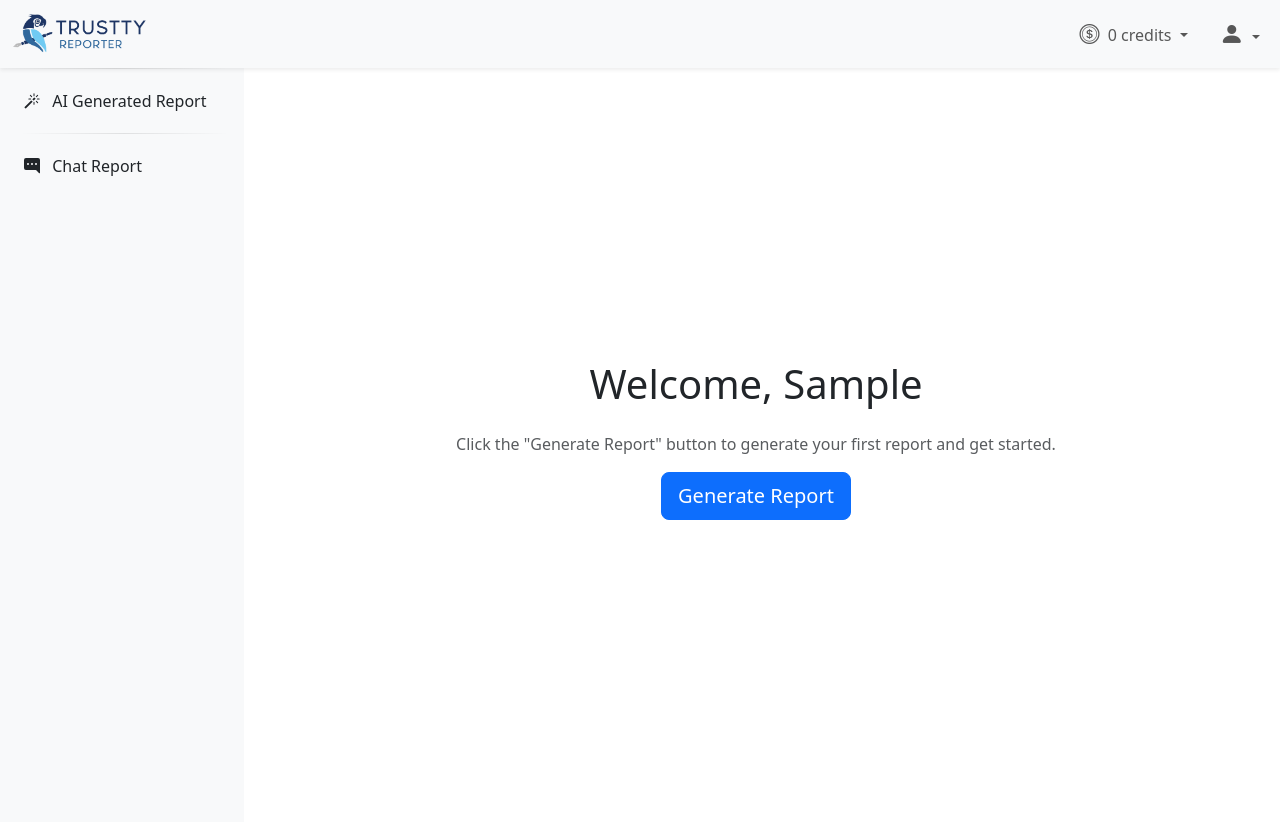
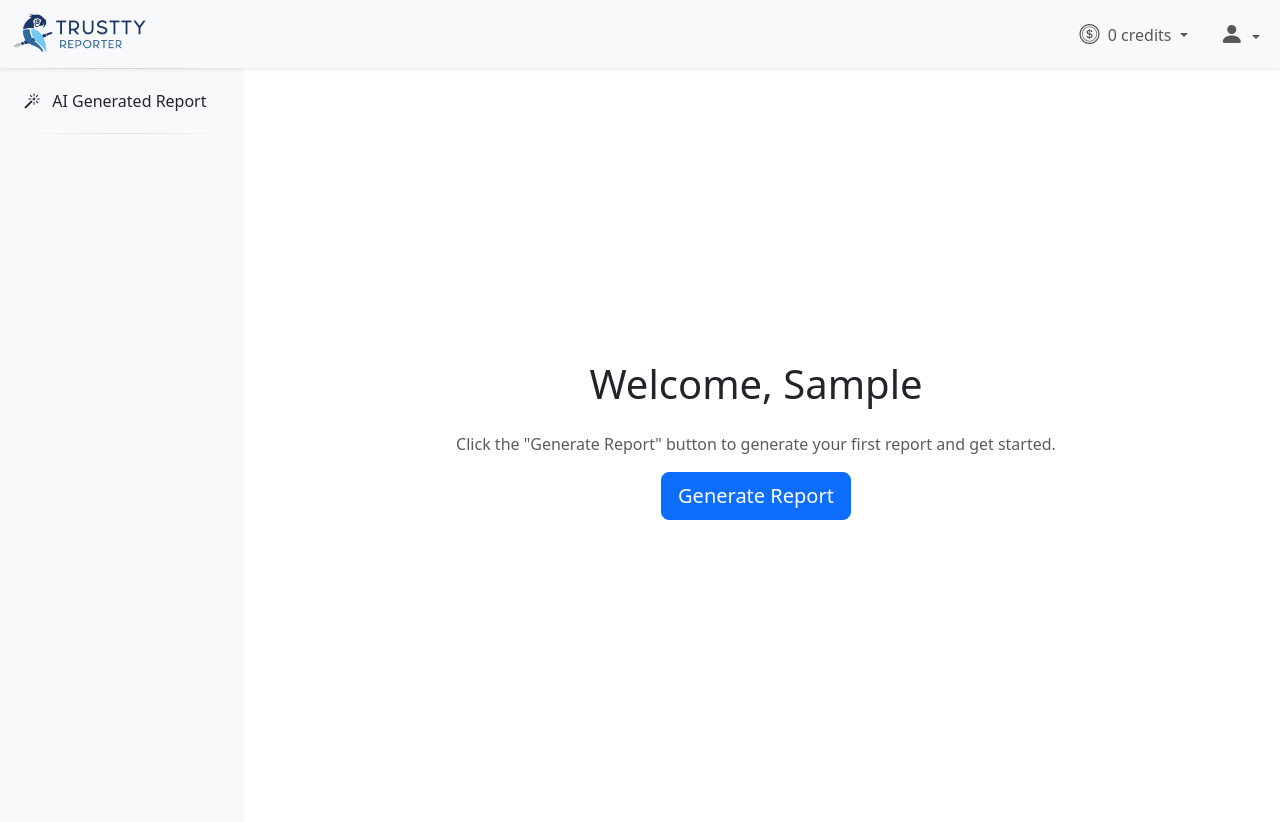
Before and after one commit to TrusttyReporter/Trustty-Reporter-FrontEnd, a Flask app: page /dashboardv2/ in a window 1280 px wide. Run offline with Flask 3, Linux system fonts and the light colour scheme; the visitor is signed in with stand-in values (Sample User, id 1); data that the repository does not hold is empty; some libraries are stand-ins or nearby versions.

Commit message:
Final Production PR

```diff
--- a/app/dashboard_v2/templates/dashboard_v2-layout.html
+++ b/app/dashboard_v2/templates/dashboard_v2-layout.html
@@ -93,14 +93,14 @@
                         </li>
                     </a>
                     <hr class="sidebar-divider mt-3 mb-3">
-                    <a class= "nav-link p-1 link-dark" role="button" href="{{url_for('reportChat.index')}}">
+                    <!-- <a class= "nav-link p-1 link-dark" role="button" href="{{url_for('reportChat.index')}}">
                         <li class="nav-item">
                             <svg xmlns="http://www.w3.org/2000/svg" width="20" height="20" fill="currentColor" class="bi bi-chat-right-dots-fill" viewBox="0 0 20 20">
                                 <path d="M16 2a2 2 0 0 0-2-2H2a2 2 0 0 0-2 2v8a2 2 0 0 0 2 2h9.586a1 1 0 0 1 .707.293l2.853 2.853a.5.5 0 0 0 .854-.353zM5 6a1 1 0 1 1-2 0 1 1 0 0 1 2 0m4 0a1 1 0 1 1-2 0 1 1 0 0 1 2 0m3 1a1 1 0 1 1 0-2 1 1 0 0 1 0 2"/>
                             </svg>
                             <span class="text-tertiary ms-1">Chat Report</span>
                         </li>
-                    </a>
+                    </a> -->
                 </ul>
             </div>
             <!--Main-->
```
